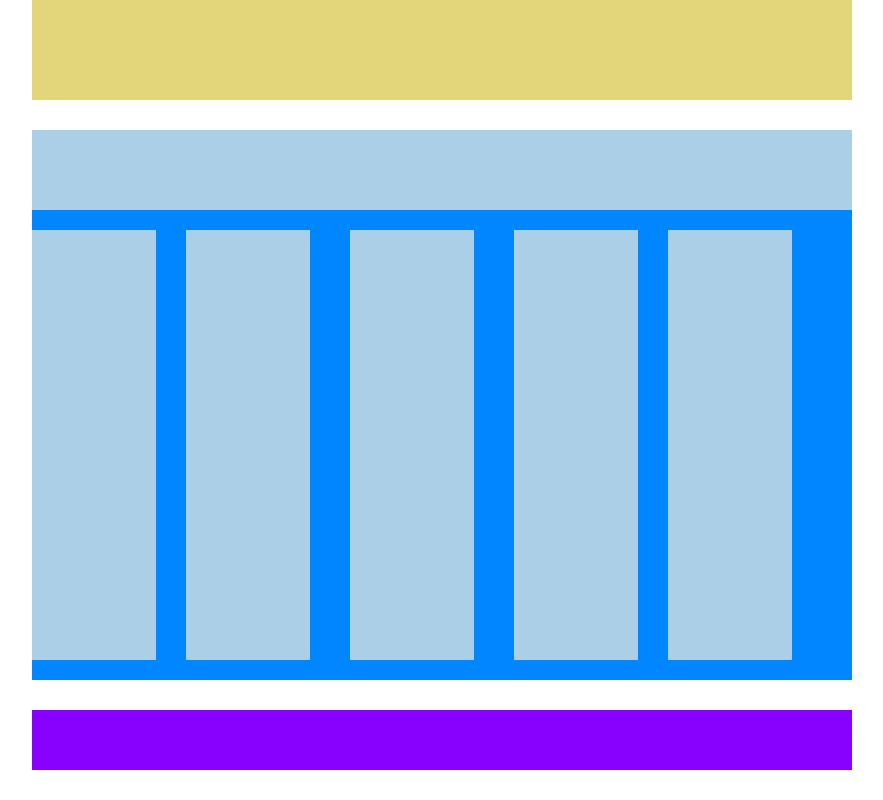
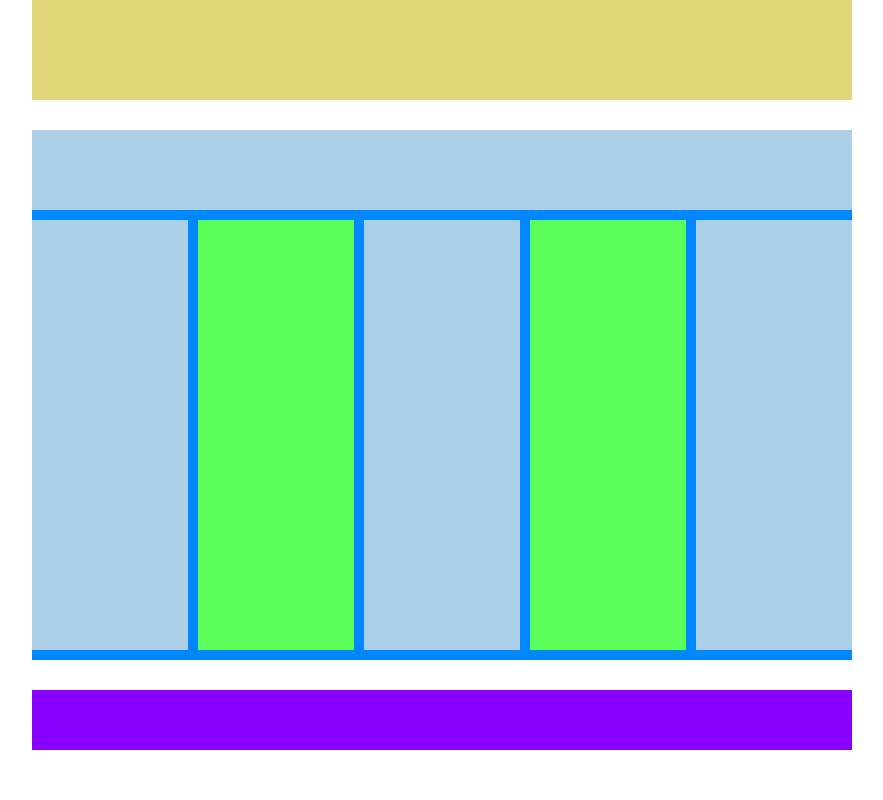
Before and after one commit to Francesco-Ostellari/htmlcss-struttura-wp, a plain HTML site: page bonus/index.html in a window 1280 px wide. Shown: the part 590-1390 px from the top of the page, without its empty margins (198-1081 px from the left). Drawn offline with Linux system fonts and the light colour scheme.

Commit message:
sitemazione-colonne

```diff
--- a/bonus/css/style.css
+++ b/bonus/css/style.css
@@ -31,7 +31,6 @@ body {
 /* layoout main */
 main {
   width: 80%;
-  height: 550px;
   margin: 30px auto 0;
   background: #0086FF;
 }
@@ -53,36 +52,39 @@ main {
 .right-column {
   height: 430px;
   background: #ABCFE7;
+  margin: 10px 0px 10px 10px;;
 }
 .left-column {
-  margin: 20px 10px 20px 0;
-}
-.right-column {
-  margin: 20px 0 20px 10px;
+  margin-left: 0;
 }
 
 .centre-column-one {
   height: 430px;
   background: #ABCFE7;
-  margin: 20px;
+  margin: 10px 0px 10px 10px;
 }
 
 .centre-column-two {
   height: 430px;
   background: #ABCFE7;
-  margin: 20px;
+  margin: 10px 0px 10px 10px;
 }
 
 .centre-column-three {
   height: 430px;
   background: #ABCFE7;
-  margin: 20px;
+  margin: 10px 0px 10px 10px;
 }
 
 
 [class*="-column"] {
    float: left;
-   width: calc(100%/5 - 40px);
+   width: calc(20% - 8px);
+}
+
+.centre-column-one,
+.centre-column-three {
+  background: rgb(90, 255, 90);
 }
 
 /* end layout main */
```
